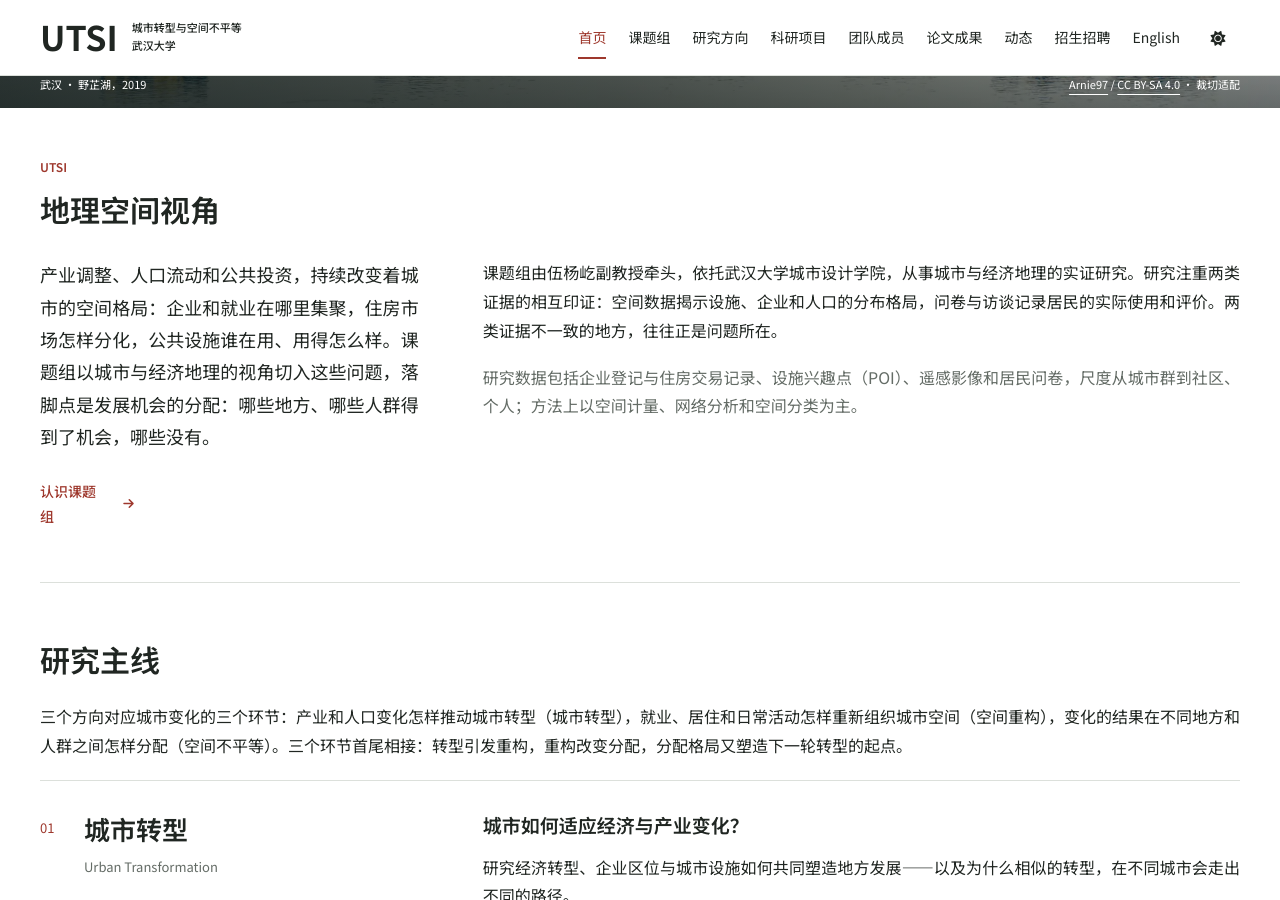
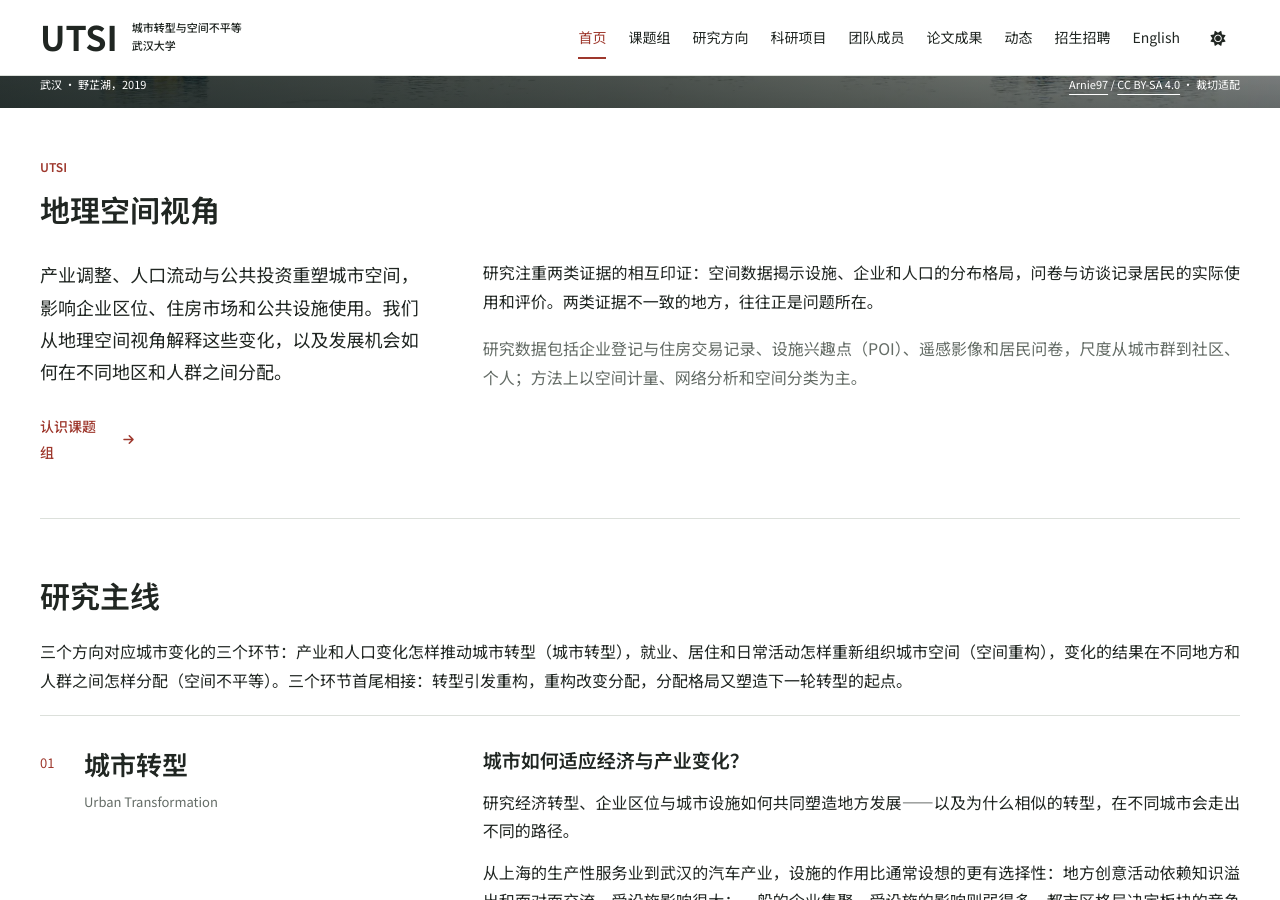
Before and after one commit to Yangyi-Wu/Yangyi-Wu.github.io, a Jekyll site: the page built from _pages/zh-about.md, in a window 1280 px wide and 900 px high, scrolled down 498 px. Built offline with Jekyll 4.4.1, drawn with Linux system fonts in a browser that asks for light colours.

Commit message:
Shorten bilingual homepage introduction and remove repeated group boilerplate

```diff
--- a/_data/homepage.yml
+++ b/_data/homepage.yml
@@ -5,9 +5,9 @@ zh:
   pi: 伍杨屹副教授 · 武汉大学城市设计学院
   perspective_title: 地理空间视角
   introduction: >-
-    产业调整、人口流动和公共投资，持续改变着城市的空间格局：企业和就业在哪里集聚，住房市场怎样分化，公共设施谁在用、用得怎么样。课题组以城市与经济地理的视角切入这些问题，落脚点是发展机会的分配：哪些地方、哪些人群得到了机会，哪些没有。
+    产业调整、人口流动与公共投资重塑城市空间，影响企业区位、住房市场和公共设施使用。我们从地理空间视角解释这些变化，以及发展机会如何在不同地区和人群之间分配。
   approach: >-
-    课题组由伍杨屹副教授牵头，依托武汉大学城市设计学院，从事城市与经济地理的实证研究。研究注重两类证据的相互印证：空间数据揭示设施、企业和人口的分布格局，问卷与访谈记录居民的实际使用和评价。两类证据不一致的地方，往往正是问题所在。
+    研究注重两类证据的相互印证：空间数据揭示设施、企业和人口的分布格局，问卷与访谈记录居民的实际使用和评价。两类证据不一致的地方，往往正是问题所在。
   methods: >-
     研究数据包括企业登记与住房交易记录、设施兴趣点（POI）、遥感影像和居民问卷，尺度从城市群到社区、个人；方法上以空间计量、网络分析和空间分类为主。
   research_intro: >-
@@ -22,9 +22,9 @@ en:
   pi: Led by Associate Professor Yangyi Wu · School of Urban Design
   perspective_title: A geospatial perspective
   introduction: >-
-    Industrial restructuring, migration and public investment continually reshape where firms and jobs cluster, how housing markets differentiate, and who makes use of public resources. From the perspective of urban and economic geography, the group examines the mechanisms behind these changes and how they reshape development opportunities for different places and groups across metropolitan areas and neighborhoods.
+    Industrial restructuring, migration and public investment reshape firm locations, housing markets and the use of public facilities. A geospatial perspective explains these changes and how they redistribute development opportunities across places and social groups.
   approach: >-
-    Led by Associate Professor Yangyi Wu at Wuhan University's School of Urban Design, the group conducts empirical research in urban and economic geography. Our analyses bring two kinds of evidence together: spatial data describe the distribution of facilities, firms and population, while surveys and interviews record residents' actual use and perceptions. Where the two disagree is often where the problem lies.
+    Our analyses bring two kinds of evidence together: spatial data describe the distribution of facilities, firms and population, while surveys and interviews record residents' actual use and perceptions. Where the two disagree is often where the problem lies.
   methods: >-
     We draw on firm registration and housing transaction records, amenity POIs, remote sensing and geospatial data, and our own resident surveys, at scales from the city region to the neighborhood and the individual; spatial econometrics, network analysis and spatial classification are the principal methods.
   research_intro: >-
```
